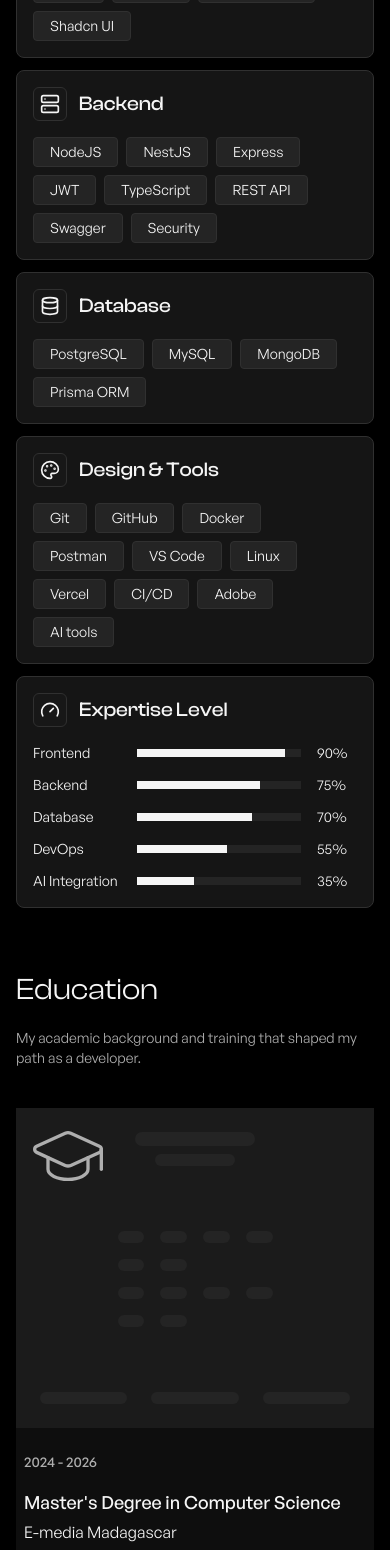
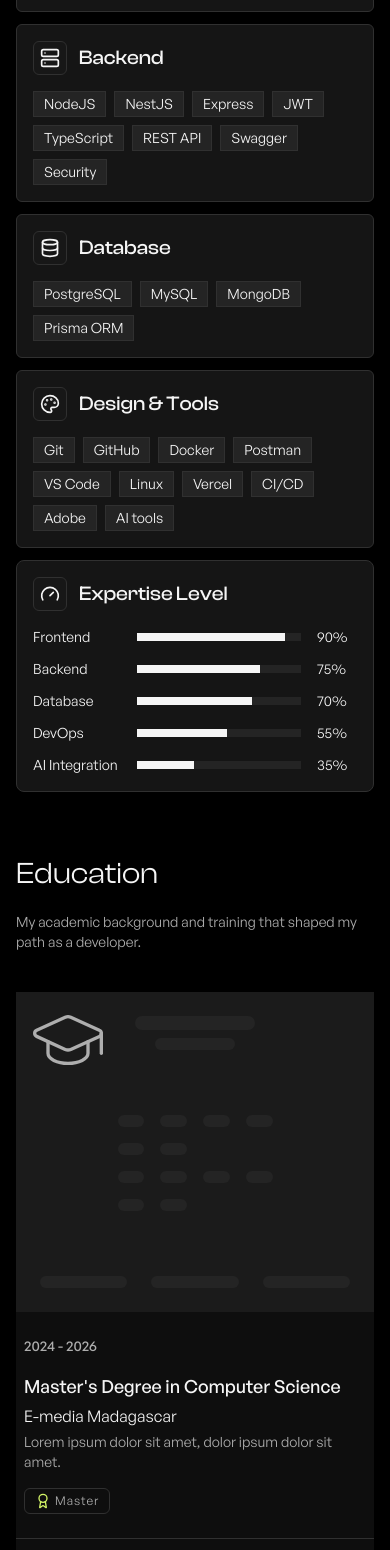
Before and after one commit to bossnare/portfolio, a Next.js app: page /about in a window 390 px wide. Shown: the part 3077-4627 px from the top of the page. Built offline with nearby package versions, Linux system fonts and the light colour scheme.

Commit message:
add animation in box grid

```diff
--- /dev/null
+++ b/src/components/about/DiplomaCard.tsx
@@ -0,0 +1,29 @@
+import {GraduationCap} from 'lucide-react'
+
+export function  DiplomaCard() {
+    return(
+        <div className="w-full relative md:w-100 h-80 bg-card dark:bg-muted/60 flex flex-col justify-between gap-4 p-6">
+            <span className="absolute top-2 left-3">
+              <GraduationCap strokeWidth={1} className="size-20 text-muted-foreground" />
+            </span>
+            <div className="flex justify-center flex-col gap-2 items-center">
+              <div className="rounded-full w-30 h-3.5 bg-muted"></div>
+              <div className="rounded-full w-20 h-3 bg-muted"></div>
+            </div>
+            <div className="flex justify-center flex-col gap-4 items-center">
+              {Array.from({length: 2}).map((box, bi) => (
+                <div key={bi} className="w-1/2 grid grid-cols-4 gap-4">
+                  {Array.from({length: 6}).map((children, ci) => (
+                    <div key={ci} className="rounded-full h-3 bg-muted"></div>
+                  ))}
+                </div>
+              ))}
+            </div>
+            <div className="grid grid-cols-3 gap-6 items-center">
+              {Array.from({length: 3}).map((box, i) => (
+                <div key={i} className="bg-muted h-3 rounded-full"></div>
+              ))}
+            </div>
+          </div>
+    )
+}
--- a/src/components/about/Education.tsx
+++ b/src/components/about/Education.tsx
@@ -1,5 +1,6 @@
-import {GraduationCap, Award} from 'lucide-react'
 import {educations} from '@/src/data/education'
+import {EducationCard} from './EducationCard'
+import {DiplomaCard} from './DiplomaCard'
 
 export function Education() {
 return(
@@ -11,30 +12,8 @@ return(
         </p>
     </div>
     <div className="flex flex-col md:flex-row md:items-center md:p-4 gap-4 w-full bg-muted dark:bg-muted/40">
-        <div className="">
-          <div className="w-full relative md:w-100 h-80 bg-card dark:bg-muted/60 flex flex-col justify-between gap-4 p-6">
-            <span className="absolute top-2 left-3">
-              <GraduationCap strokeWidth={1} className="size-20 text-muted-foreground" />
-            </span>
-            <div className="flex justify-center flex-col gap-2 items-center">
-              <div className="rounded-full w-30 h-3.5 bg-muted"></div>
-              <div className="rounded-full w-20 h-3 bg-muted"></div>
-            </div>
-            <div className="flex justify-center flex-col gap-4 items-center">
-              {Array.from({length: 2}).map((box, bi) => (
-                <div key={bi} className="w-1/2 grid grid-cols-4 gap-4">
-                  {Array.from({length: 6}).map((children, ci) => (
-                    <div key={ci} className="rounded-full h-3 bg-muted"></div>
-                  ))}
-                </div>
-              ))}
-            </div>
-            <div className="grid grid-cols-3 gap-6 items-center">
-              {Array.from({length: 3}).map((box, i) => (
-                <div key={i} className="bg-muted h-3 rounded-full"></div>
-              ))}
-            </div>
-          </div>
+        <div>
+          <DiplomaCard />
         </div>
         {/* <div className="flex md:flex-col items-center md:justify-between h-full">
           <div className="flex md:flex-col items-center md:justify-between h-full">
@@ -51,29 +30,7 @@ return(
             key={education.title}
             className="grid gap-4 pb-6 md:pb-2 items-center p-2 md:grid-cols-[160px_1fr] md:p-4"
           >
-            <div className="text-sm font-medium text-muted-foreground">
-              {education.period}
-            </div>
-
-            <div className="space-y-4">
-              <div className="flex flex-col gap-4 md:flex-row md:items-center md:justify-between">
-                <div className="space-y-1">
-                  <p className="text-lg font-medium text-foreground">
-                    {education.title}
-                  </p>
-                  <p>
-                    {education.school}
-                  </p>
-                  <p className="text-sm text-muted-foreground">
-                    {education.description}
-                  </p>
-                </div>
-
-                <span className="inline-flex space-x-1 w-fit items-center rounded-md border border-border px-2.5 py-1 text-xs tracking-[0.08em] text-muted-foreground">
-                  <Award className="size-4 text-primary" /> <span>{education.degree}</span>
-                </span>
-              </div>
-            </div>
+            <EducationCard education={education} />
           </article>
             ))
           }
--- /dev/null
+++ b/src/components/about/EducationCard.tsx
@@ -0,0 +1,31 @@
+import type {Education} from '@/src/data/education'
+import {Award} from 'lucide-react'
+
+export function EducationCard({education}: Education) {
+    return(
+     <>
+        <div className="text-sm font-medium text-muted-foreground">
+              {education.period}
+            </div>
+
+            <div className="space-y-4">
+              <div className="flex flex-col gap-4 md:flex-row md:items-center md:justify-between">
+                <div className="space-y-1">
+                  <p className="text-lg font-medium text-foreground">
+                    {education.title}
+                  </p>
+                  <p>
+                    {education.school}
+                  </p>
+                  <p className="text-sm text-muted-foreground">
+                    {education.description}
+                  </p>
+                </div>
+
+                <span className="inline-flex space-x-1 w-fit items-center rounded-md border border-border px-2.5 py-1 text-xs tracking-[0.08em] text-muted-foreground">
+                  <Award className="size-4 text-primary" /> <span>{education.degree}</span>
+                </span>
+              </div>
+            </div>
+     </> )
+}
--- a/src/components/about/PersonalInformation.tsx
+++ b/src/components/about/PersonalInformation.tsx
@@ -1,7 +1,13 @@
+"use client";
+
 import { personalInfo } from '@/src/data/abouts';
 import Image from 'next/image';
+import {motion} from 'motion/react'
+import {useReveal} from '@/src/hooks/use-reveal'
 
 export const PersonalInformation = () => {
+  const {ref, isInView} = useReveal({amount: 0.9})
+
   return (
     <section className="flex flex-col items-start justify-center w-full min-h-screen gap-10 md:gap-10 md:items-center">
       <h3 className="max-w-md text-3xl">Personal Information</h3>
@@ -25,7 +31,12 @@ export const PersonalInformation = () => {
           </p>
           <div className="flex mt-40 md:mt-auto">
             {Array.from({length:10}).map((box, i) => (
-              <div key={i} style={{marginTop: i % 2 ? '-50px' : '0px'}} className="bg-foreground size-12" />
+              <motion.div
+              ref={ref}
+              initial={{ opacity: 0, x: -40 }}
+              animate={isInView ? { opacity: 1, x: 0 } : {}}
+              transition={{ duration: (i + 1) * 0.4 }}
+              key={i} style={{marginTop: i % 2 ? '-50px' : '0px'}} className="bg-foreground size-12" />
             ))}
           </div>
 
--- a/src/components/about/SkillsExpertise.tsx
+++ b/src/components/about/SkillsExpertise.tsx
@@ -15,7 +15,7 @@ export function SkillsExpertise() {
         {skills.map((skill) => (
           <div
             key={skill.name}
-            className="flex flex-col gap-4 p-4 border rounded-lg bg-card border-border"
+            className="flex flex-col gap-4 p-4 border rounded-md bg-card border-border"
           >
             <div className="flex items-center gap-3">
               <span className="p-1.5 border rounded-md bg-background border-border">
@@ -27,7 +27,7 @@ export function SkillsExpertise() {
               {skill.skillItems.map((item) => (
                 <li
                   key={item}
-                  className="p-1 px-4 text-sm border rounded text-foreground border-border bg-muted"
+                  className="p-0.5 px-2.5 text-sm border text-foreground border-border bg-muted"
                 >
                   {item}
                 </li>
--- a/src/data/education.ts
+++ b/src/data/education.ts
@@ -22,3 +22,5 @@ export const educations = [
         degree: 'Bachelor'
     },
 ]
+
+export type Education = (typeof education)[number]
```
